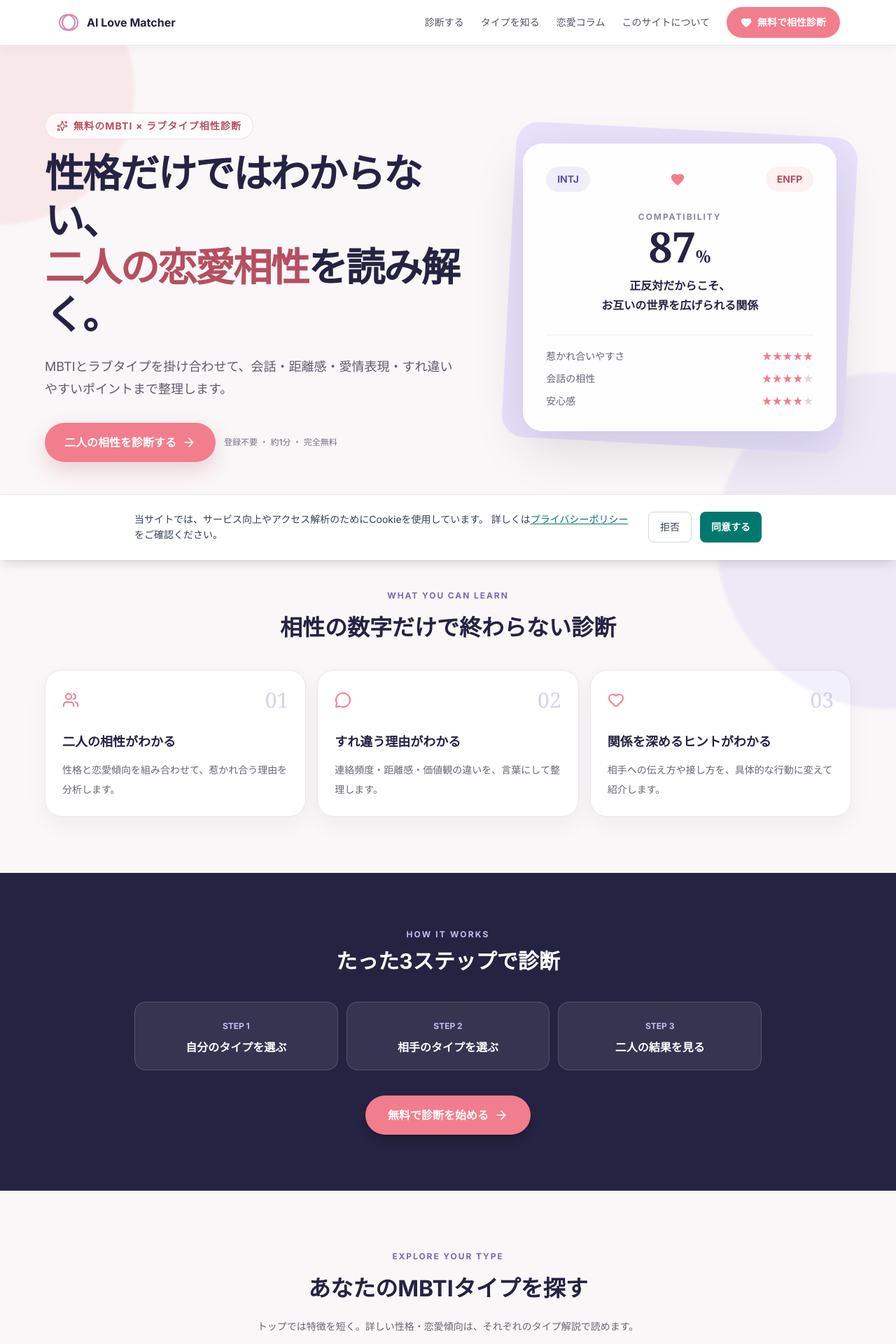
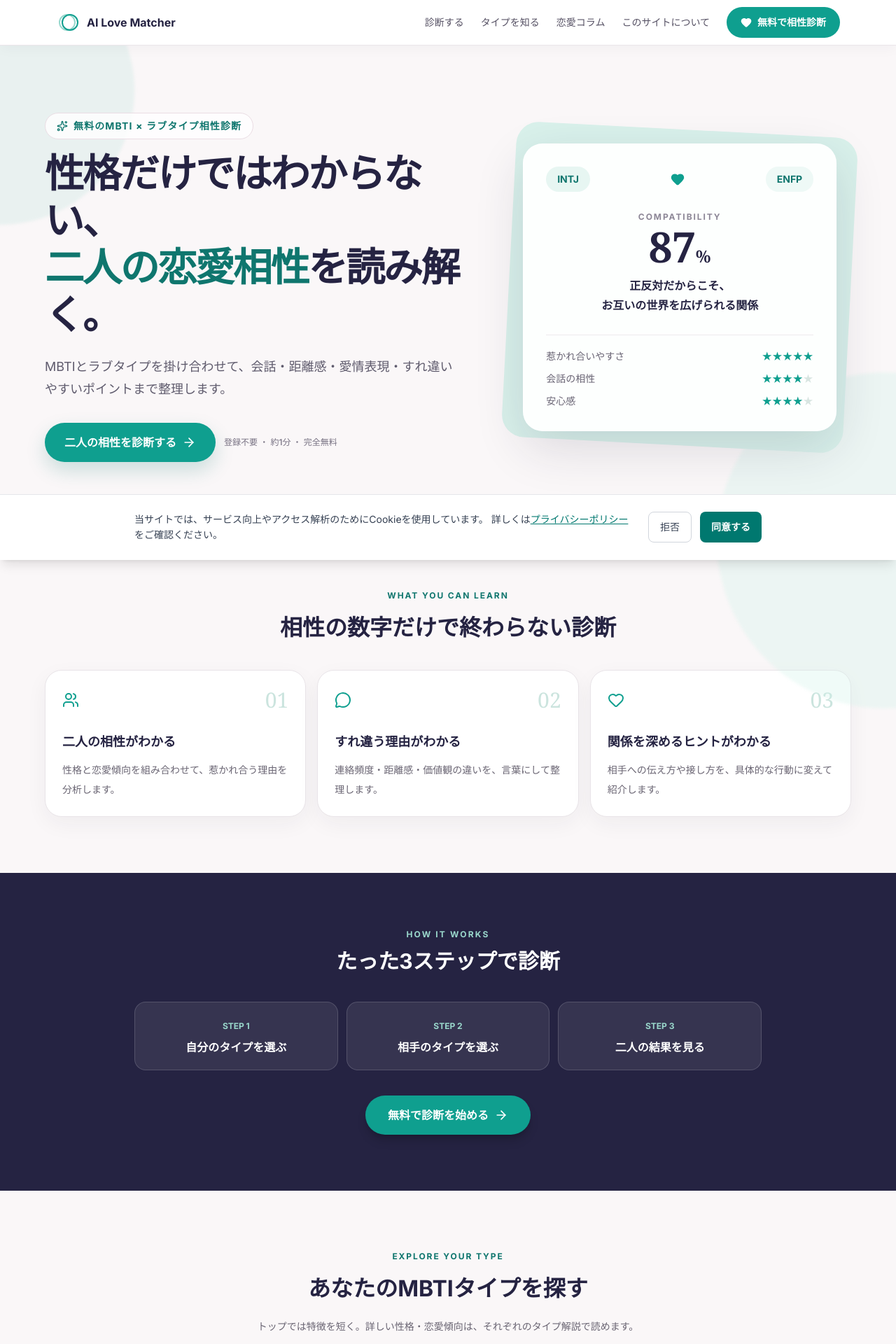
Before and after one commit to UryuAtsuya/mbti_love_diagnosis, a Next.js app: page / in a window 1280 px wide. Shown: the top 1920 px of the page at 70% size. Built offline with nearby package versions, Linux system fonts and the light colour scheme.

Commit message:
Restore soft green color palette

```diff
--- a/app/globals.css
+++ b/app/globals.css
@@ -5,9 +5,9 @@
   --foreground: #252342;
   --color-canvas: #faf7f8;
   --color-navy: #252342;
-  --color-coral: #f27d8d;
-  --color-coral-dark: #b64f61;
-  --color-lavender: #a897e8;
+  --color-coral: #0f9f8f;
+  --color-coral-dark: #0f766e;
+  --color-lavender: #99d8ce;
 }
 
 @theme inline {
@@ -34,14 +34,14 @@ body {
   padding: 0.9rem 1.75rem;
   color: white;
   font-weight: 700;
-  box-shadow: 0 12px 28px rgba(182, 79, 97, 0.22);
+  box-shadow: 0 12px 28px rgba(15, 118, 110, 0.2);
   transition: transform .2s ease, background .2s ease;
 }
 
-.primary-cta:hover { transform: translateY(-2px); background: #ed6f81; }
+.primary-cta:hover { transform: translateY(-2px); background: #0d8b7e; }
 .section-heading { text-align: center; }
-.section-heading > span { color: #7969bb; font-size: .75rem; font-weight: 700; letter-spacing: .16em; }
+.section-heading > span { color: #0f766e; font-size: .75rem; font-weight: 700; letter-spacing: .16em; }
 .section-heading h2 { margin-top: .75rem; font-size: clamp(1.5rem, 4vw, 2rem); font-weight: 700; }
 .hero-orb { position: absolute; border-radius: 9999px; filter: blur(2px); pointer-events: none; }
-.hero-orb-left { width: 24rem; height: 24rem; left: -12rem; top: -8rem; background: rgba(242,125,141,.12); }
-.hero-orb-right { width: 30rem; height: 30rem; right: -14rem; bottom: -16rem; background: rgba(168,151,232,.15); }
+.hero-orb-left { width: 24rem; height: 24rem; left: -12rem; top: -8rem; background: rgba(153,216,206,.18); }
+.hero-orb-right { width: 30rem; height: 30rem; right: -14rem; bottom: -16rem; background: rgba(209,241,233,.32); }
--- a/app/page.tsx
+++ b/app/page.tsx
@@ -36,12 +36,12 @@ export default function Home() {
           </div>
 
           <div className="relative mx-auto w-full max-w-md">
-            <div className="absolute -inset-5 rotate-3 rounded-[2rem] bg-[#e8e2fb]" aria-hidden="true" />
+            <div className="absolute -inset-5 rotate-3 rounded-[2rem] bg-[#d9f1eb]" aria-hidden="true" />
             <div className="relative rounded-[1.75rem] border border-white/70 bg-white/95 p-6 shadow-[0_24px_70px_rgba(37,35,66,.14)] sm:p-8">
               <div className="flex items-center justify-between text-sm font-bold">
-                <span className="rounded-full bg-[#f0edfb] px-4 py-2 text-[#5f51a4]">INTJ</span>
-                <Heart className="h-5 w-5 fill-[#f27d8d] text-[#f27d8d]" />
-                <span className="rounded-full bg-[#fff0f2] px-4 py-2 text-[#b64f61]">ENFP</span>
+                <span className="rounded-full bg-[#e7f6f2] px-4 py-2 text-[#0f766e]">INTJ</span>
+                <Heart className="h-5 w-5 fill-[#0f9f8f] text-[#0f9f8f]" />
+                <span className="rounded-full bg-[#eef9f6] px-4 py-2 text-[#0f766e]">ENFP</span>
               </div>
               <div className="my-7 text-center">
                 <p className="text-xs font-bold tracking-[.16em] text-[#8c8696]">COMPATIBILITY</p>
@@ -52,7 +52,7 @@ export default function Home() {
                 {[['惹かれ合いやすさ', 5], ['会話の相性', 4], ['安心感', 4]].map(([label, count]) => (
                   <div key={String(label)} className="flex items-center justify-between gap-3">
                     <span className="text-[#696474]">{label}</span>
-                    <span className="tracking-wider text-[#f27d8d]">{'★'.repeat(Number(count))}<span className="text-[#ded9df]">{'★'.repeat(5 - Number(count))}</span></span>
+                    <span className="tracking-wider text-[#0f9f8f]">{'★'.repeat(Number(count))}<span className="text-[#d8e5e1]">{'★'.repeat(5 - Number(count))}</span></span>
                   </div>
                 ))}
               </div>
@@ -67,7 +67,7 @@ export default function Home() {
           <div className="mt-9 grid gap-4 md:grid-cols-3">
             {features.map(({ icon: Icon, number, title, text }) => (
               <div key={number} className="rounded-3xl border border-[#e9e4e8] bg-white p-6 shadow-[0_10px_30px_rgba(37,35,66,.05)]">
-                <div className="flex items-center justify-between"><Icon className="h-6 w-6 text-[var(--color-coral)]" /><span className="font-serif text-3xl text-[#d9d2e8]">{number}</span></div>
+                <div className="flex items-center justify-between"><Icon className="h-6 w-6 text-[var(--color-coral)]" /><span className="font-serif text-3xl text-[#cbe4de]">{number}</span></div>
                 <h3 className="mt-7 text-lg font-bold">{title}</h3><p className="mt-3 text-sm leading-7 text-[#6a6573]">{text}</p>
               </div>
             ))}
@@ -77,11 +77,11 @@ export default function Home() {
 
       <section id="how-it-works" className="bg-[var(--color-navy)] px-4 py-16 text-white sm:py-20">
         <div className="mx-auto max-w-5xl text-center">
-          <p className="text-xs font-bold tracking-[.18em] text-[#c6baf4]">HOW IT WORKS</p><h2 className="mt-3 text-2xl font-bold sm:text-3xl">たった3ステップで診断</h2>
+          <p className="text-xs font-bold tracking-[.18em] text-[#9ad8cc]">HOW IT WORKS</p><h2 className="mt-3 text-2xl font-bold sm:text-3xl">たった3ステップで診断</h2>
           <div className="mx-auto mt-10 grid max-w-4xl gap-3 sm:grid-cols-3">
-            {['自分のタイプを選ぶ', '相手のタイプを選ぶ', '二人の結果を見る'].map((text, index) => <div key={text} className="rounded-2xl border border-white/15 bg-white/8 p-5"><span className="text-xs font-bold text-[#c6baf4]">STEP {index + 1}</span><p className="mt-2 font-bold">{text}</p></div>)}
+            {['自分のタイプを選ぶ', '相手のタイプを選ぶ', '二人の結果を見る'].map((text, index) => <div key={text} className="rounded-2xl border border-white/15 bg-white/8 p-5"><span className="text-xs font-bold text-[#9ad8cc]">STEP {index + 1}</span><p className="mt-2 font-bold">{text}</p></div>)}
           </div>
-          <Link href="/diagnosis" className="mt-9 inline-flex min-h-14 items-center justify-center gap-2 rounded-full bg-[var(--color-coral)] px-8 font-bold shadow-lg shadow-black/20 transition hover:-translate-y-0.5 hover:bg-[#ed6f81]">無料で診断を始める <ArrowRight className="h-5 w-5" /></Link>
+          <Link href="/diagnosis" className="mt-9 inline-flex min-h-14 items-center justify-center gap-2 rounded-full bg-[var(--color-coral)] px-8 font-bold shadow-lg shadow-black/20 transition hover:-translate-y-0.5 hover:bg-[#0d8b7e]">無料で診断を始める <ArrowRight className="h-5 w-5" /></Link>
         </div>
       </section>
 
@@ -90,15 +90,15 @@ export default function Home() {
 
       <section className="px-4 py-16 sm:py-20">
         <div className="mx-auto grid max-w-5xl gap-8 rounded-[2rem] border border-[#e9e3e8] bg-white p-7 sm:p-10 md:grid-cols-[.8fr_1.2fr] md:items-center">
-          <div className="mx-auto flex h-36 w-36 items-center justify-center rounded-full bg-[#f4f0fb]">
-            <div className="flex gap-0"><span className="h-16 w-16 rounded-full border-2 border-[#a897e8]" /><span className="-ml-5 h-16 w-16 rounded-full border-2 border-[#f27d8d]" /></div>
+            <div className="mx-auto flex h-36 w-36 items-center justify-center rounded-full bg-[#e9f7f3]">
+            <div className="flex gap-0"><span className="h-16 w-16 rounded-full border-2 border-[#99d8ce]" /><span className="-ml-5 h-16 w-16 rounded-full border-2 border-[#0f9f8f]" /></div>
           </div>
-          <div><p className="text-xs font-bold tracking-[.15em] text-[#7969bb]">OUR POLICY</p><h2 className="mt-3 text-2xl font-bold">診断結果は、二人を決めつけるものではありません。</h2><p className="mt-4 leading-8 text-[#696474]">性格タイプや恋愛傾向を、相手を理解するための「会話のきっかけ」として提供しています。</p></div>
+          <div><p className="text-xs font-bold tracking-[.15em] text-[#0f766e]">OUR POLICY</p><h2 className="mt-3 text-2xl font-bold">診断結果は、二人を決めつけるものではありません。</h2><p className="mt-4 leading-8 text-[#696474]">性格タイプや恋愛傾向を、相手を理解するための「会話のきっかけ」として提供しています。</p></div>
         </div>
       </section>
 
       <section className="px-4 pb-28 pt-8 text-center sm:pb-24">
-        <div className="mx-auto max-w-4xl rounded-[2rem] bg-[#eee9fb] px-6 py-14 sm:px-12">
+        <div className="mx-auto max-w-4xl rounded-[2rem] bg-[#e3f4ef] px-6 py-14 sm:px-12">
           <p className="font-serif text-2xl font-semibold leading-relaxed sm:text-4xl">あの人との違いは、<br />相性の悪さではないかもしれません。</p>
           <p className="mt-5 leading-7 text-[#625d70]">二人の考え方と愛情表現を、一度整理してみませんか？</p>
           <Link href="/diagnosis" className="primary-cta mt-8">二人の相性を診断する <ArrowRight className="h-5 w-5" /></Link>
--- a/components/ArticleSection.tsx
+++ b/components/ArticleSection.tsx
@@ -8,11 +8,11 @@ export default function ArticleSection() {
     <section className="border-y border-[#ebe5ea] bg-white px-4 py-16 sm:py-20">
       <div className="mx-auto max-w-6xl">
         <div className="flex flex-col justify-between gap-5 sm:flex-row sm:items-end">
-          <div><p className="text-xs font-bold tracking-[.16em] text-[#b64f61]">JOURNAL</p><h2 className="mt-3 text-2xl font-bold sm:text-3xl">恋愛を、もう少し深く理解する。</h2><p className="mt-3 text-sm leading-7 text-[#6a6573]">相性・会話・距離感を、タイプだけで決めつけずに考えるコラム。</p></div>
-          <Link href="/articles" className="inline-flex min-h-11 items-center gap-2 font-bold text-[#7969bb]">恋愛コラムをすべて見る <ArrowRight className="h-4 w-4" /></Link>
+          <div><p className="text-xs font-bold tracking-[.16em] text-[#0f766e]">JOURNAL</p><h2 className="mt-3 text-2xl font-bold sm:text-3xl">恋愛を、もう少し深く理解する。</h2><p className="mt-3 text-sm leading-7 text-[#6a6573]">相性・会話・距離感を、タイプだけで決めつけずに考えるコラム。</p></div>
+          <Link href="/articles" className="inline-flex min-h-11 items-center gap-2 font-bold text-[#0f766e]">恋愛コラムをすべて見る <ArrowRight className="h-4 w-4" /></Link>
         </div>
         <div className="mt-9 grid gap-4 md:grid-cols-3">
-          {featured.map((article, index) => <Link key={article.slug} href={`/articles/${article.slug}`} className={`group flex min-h-64 flex-col rounded-3xl border border-[#e9e4e8] p-6 transition hover:-translate-y-1 hover:shadow-[0_16px_36px_rgba(37,35,66,.08)] ${index === 0 ? 'bg-[#eee9fb]' : 'bg-[#fcfafb]'}`}><span className="w-fit rounded-full bg-white px-3 py-1 text-xs font-bold text-[#b64f61]">{article.tag}</span><h3 className="mt-5 text-lg font-bold leading-7 group-hover:text-[#7969bb]">{article.title}</h3><p className="mt-3 line-clamp-2 text-sm leading-6 text-[#6a6573]">{article.description}</p><div className="mt-auto flex items-center justify-between pt-5 text-xs text-[#837d8b]"><span className="flex items-center gap-1"><Clock className="h-3.5 w-3.5" /> 約5分</span><ArrowRight className="h-4 w-4 transition group-hover:translate-x-1" /></div></Link>)}
+          {featured.map((article, index) => <Link key={article.slug} href={`/articles/${article.slug}`} className={`group flex min-h-64 flex-col rounded-3xl border border-[#e9e4e8] p-6 transition hover:-translate-y-1 hover:shadow-[0_16px_36px_rgba(37,35,66,.08)] ${index === 0 ? 'bg-[#e3f4ef]' : 'bg-[#fcfafb]'}`}><span className="w-fit rounded-full bg-white px-3 py-1 text-xs font-bold text-[#0f766e]">{article.tag}</span><h3 className="mt-5 text-lg font-bold leading-7 group-hover:text-[#0f766e]">{article.title}</h3><p className="mt-3 line-clamp-2 text-sm leading-6 text-[#6a6573]">{article.description}</p><div className="mt-auto flex items-center justify-between pt-5 text-xs text-[#837d8b]"><span className="flex items-center gap-1"><Clock className="h-3.5 w-3.5" /> 約5分</span><ArrowRight className="h-4 w-4 transition group-hover:translate-x-1" /></div></Link>)}
         </div>
       </div>
     </section>
--- a/components/CharacterSection.tsx
+++ b/components/CharacterSection.tsx
@@ -3,7 +3,7 @@ import { ArrowRight } from 'lucide-react';
 import { MBTI_TYPES } from '@/app/constants';
 
 const groups = [
-  { name: '分析家', types: ['INTJ', 'INTP', 'ENTJ', 'ENTP'], color: '#7969bb' },
+  { name: '分析家', types: ['INTJ', 'INTP', 'ENTJ', 'ENTP'], color: '#0f766e' },
   { name: '外交官', types: ['INFJ', 'INFP', 'ENFJ', 'ENFP'], color: '#4f8a72' },
   { name: '番人', types: ['ISTJ', 'ISFJ', 'ESTJ', 'ESFJ'], color: '#4d7d9b' },
   { name: '探検家', types: ['ISTP', 'ISFP', 'ESTP', 'ESFP'], color: '#ad7640' },
@@ -28,7 +28,7 @@ export default function CharacterSection() {
             </div>
           ))}
         </div>
-        <div className="mt-7 text-center"><Link href="/articles#types" className="inline-flex min-h-11 items-center gap-2 font-bold text-[#7969bb]">16タイプの解説を見る <ArrowRight className="h-4 w-4" /></Link></div>
+        <div className="mt-7 text-center"><Link href="/articles#types" className="inline-flex min-h-11 items-center gap-2 font-bold text-[#0f766e]">16タイプの解説を見る <ArrowRight className="h-4 w-4" /></Link></div>
       </div>
     </section>
   );
--- a/components/Header.tsx
+++ b/components/Header.tsx
@@ -20,16 +20,16 @@ export default function Header() {
     <header className="sticky top-0 z-50 border-b border-[#ebe5ea] bg-white/95 shadow-[0_4px_18px_rgba(37,35,66,.04)] backdrop-blur">
       <div className="mx-auto flex h-16 max-w-6xl items-center justify-between px-4">
         <Link href="/" className="flex min-w-0 items-center gap-2 font-bold text-[#252342]">
-          <span className="relative flex h-8 w-9 items-center justify-center" aria-hidden="true"><span className="absolute left-1 h-6 w-6 rounded-full border-2 border-[#a897e8]" /><span className="absolute right-1 h-6 w-6 rounded-full border-2 border-[#f27d8d]" /></span>
+          <span className="relative flex h-8 w-9 items-center justify-center" aria-hidden="true"><span className="absolute left-1 h-6 w-6 rounded-full border-2 border-[#99d8ce]" /><span className="absolute right-1 h-6 w-6 rounded-full border-2 border-[#0f9f8f]" /></span>
           <span className="truncate">AI Love Matcher</span>
         </Link>
 
         <nav className="hidden items-center gap-6 md:flex" aria-label="メインナビゲーション">
-          {navigation.map((item) => <Link key={item.href} href={item.href} className={`text-sm font-medium transition-colors hover:text-[#b64f61] ${pathname === item.href ? 'text-[#b64f61]' : 'text-[#565164]'}`}>{item.label}</Link>)}
-          <Link href="/diagnosis" className="inline-flex min-h-11 items-center gap-2 rounded-full bg-[#f27d8d] px-5 text-sm font-bold text-white transition hover:bg-[#ed6f81]"><Heart className="h-4 w-4 fill-white" />無料で相性診断</Link>
+          {navigation.map((item) => <Link key={item.href} href={item.href} className={`text-sm font-medium transition-colors hover:text-[#0f766e] ${pathname === item.href ? 'text-[#0f766e]' : 'text-[#565164]'}`}>{item.label}</Link>)}
+          <Link href="/diagnosis" className="inline-flex min-h-11 items-center gap-2 rounded-full bg-[#0f9f8f] px-5 text-sm font-bold text-white transition hover:bg-[#0d8b7e]"><Heart className="h-4 w-4 fill-white" />無料で相性診断</Link>
         </nav>
 
-        <Link href="/diagnosis" className="ml-auto mr-1 inline-flex min-h-11 items-center rounded-full bg-[#f27d8d] px-4 text-xs font-bold text-white md:hidden">無料で診断</Link>
+        <Link href="/diagnosis" className="ml-auto mr-1 inline-flex min-h-11 items-center rounded-full bg-[#0f9f8f] px-4 text-xs font-bold text-white md:hidden">無料で診断</Link>
         <button type="button" className="flex min-h-11 min-w-11 items-center justify-center text-[#252342] md:hidden" onClick={() => setMenuOpen(!menuOpen)} aria-expanded={menuOpen} aria-label={menuOpen ? 'メニューを閉じる' : 'メニューを開く'}>{menuOpen ? <X /> : <Menu />}</button>
       </div>
       {menuOpen && <nav className="space-y-1 border-t border-[#ebe5ea] bg-white px-4 py-4 md:hidden" aria-label="モバイルナビゲーション">{navigation.map((item) => <Link key={item.href} href={item.href} className="flex min-h-11 items-center rounded-xl px-3 text-sm font-medium text-[#565164] hover:bg-[#faf7f8]" onClick={() => setMenuOpen(false)}>{item.label}</Link>)}</nav>}
```
Also changed, not shown: components/ResultView.tsx (+4 -4 lines).
